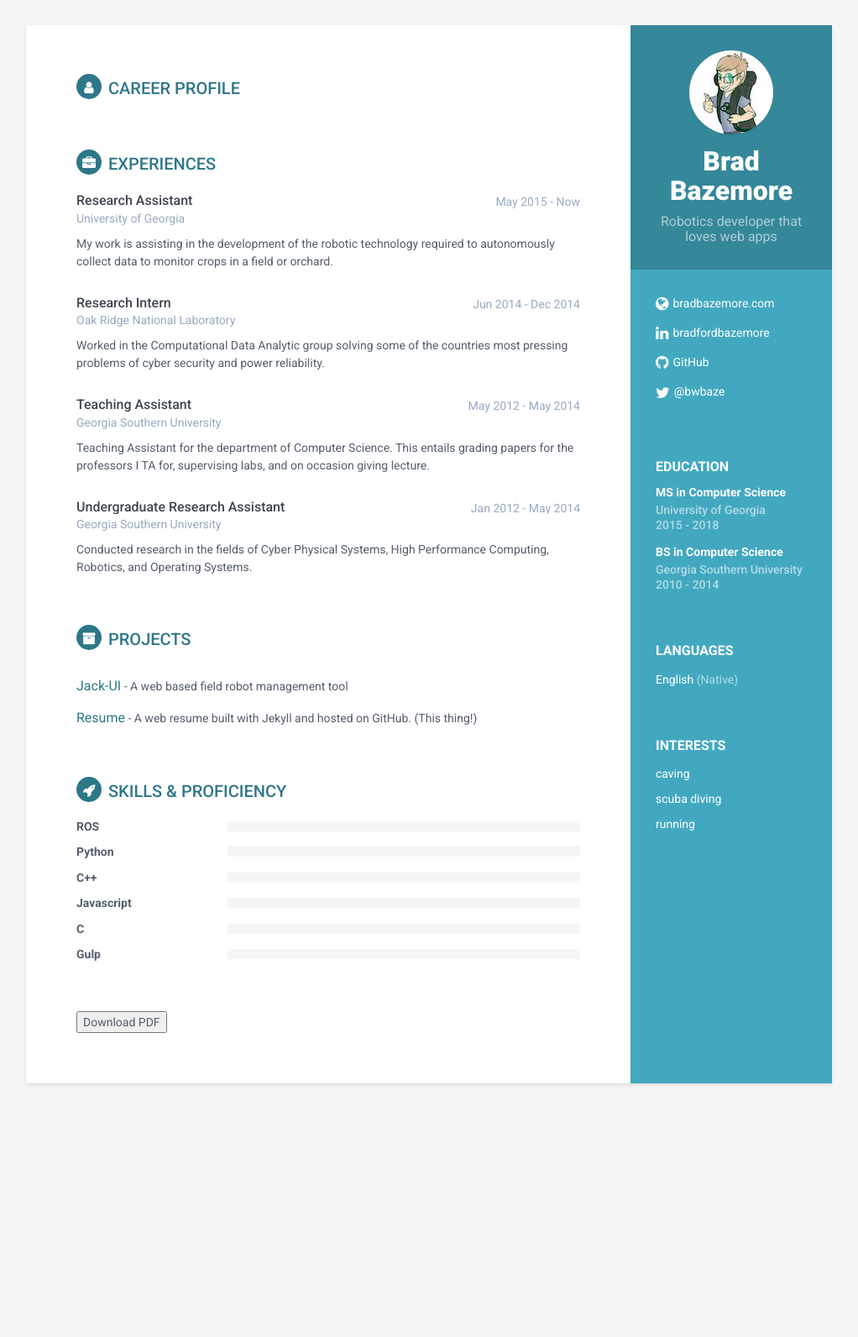
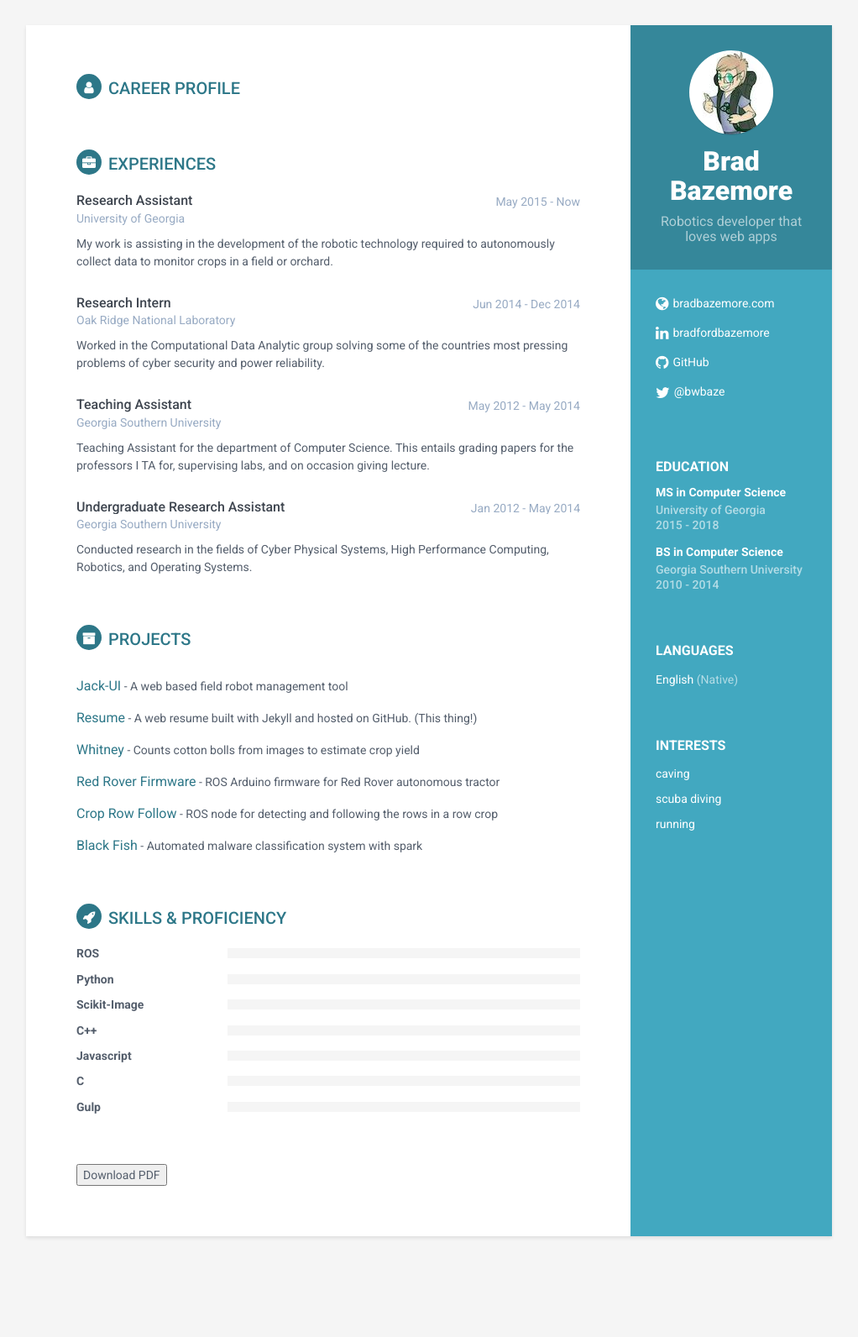
Before and after one commit to sonyccd/resume, a Jekyll site: the page built from index.html, in a window 1280 px wide. Shown: the whole page at 84% size, without its empty margins (129-1151 px from the left). Built offline with Jekyll 4.4.1, drawn with Linux system fonts in a browser that asks for light colours; nearby versions of some CDN libraries; before the commit the page ends 1410 px from its top, so only the background shows below that.

Commit message:
update config

```diff
--- a/_config.yml
+++ b/_config.yml
@@ -68,12 +68,31 @@
     description: "A web resume built with Jekyll and hosted on GitHub. (This thing!)"
     link: "https://github.com/sonyccd/resume"
 
+  - name: "Whitney"
+    description: "Counts cotton bolls from images to estimate crop yield"
+    link: "https://github.com/sonyccd/whitney"
+
+  - name: "Red Rover Firmware"
+    description: "ROS Arduino firmware for Red Rover autonomous tractor"
+    link: "https://github.com/sonyccd/red-rover-firmware"
+
+  - name: "Crop Row Follow"
+    description: "ROS node for detecting and following the rows in a row crop"
+    link: "https://github.com/sonyccd/crop_row_follow"
+
+  - name: "Black Fish"
+    description: "Automated malware classification system with spark"
+    link: "https://github.com/snakes-in-the-box/blk-fish"
+
 skills:
   - name: ROS
     level: 90%
 
   - name: Python
     level: 85%
+
+  - name: Scikit-Image
+    level: 80%
 
   - name: C++
     level: 75%
--- a/_includes/head.html
+++ b/_includes/head.html
@@ -23,6 +23,5 @@
   <script src="https://oss.maxcdn.com/html5shiv/3.7.2/html5shiv.min.js"></script>
   <script src="https://oss.maxcdn.com/respond/1.4.2/respond.min.js"></script>
   <![endif]-->
-  <script src="https://ajax.googleapis.com/ajax/libs/jquery/3.2.0/jquery.min.js"></script>
 
 </head>
--- a/_includes/scripts.html
+++ b/_includes/scripts.html
@@ -1,5 +1,5 @@
 <!-- Javascript -->
-
+<script src="https://ajax.googleapis.com/ajax/libs/jquery/3.2.0/jquery.min.js"></script>
 <script src="https://maxcdn.bootstrapcdn.com/bootstrap/3.3.7/js/bootstrap.min.js"
         integrity="sha384-Tc5IQib027qvyjSMfHjOMaLkfuWVxZxUPnCJA7l2mCWNIpG9mGCD8wGNIcPD7Txa"
         crossorigin="anonymous"></script>
```
